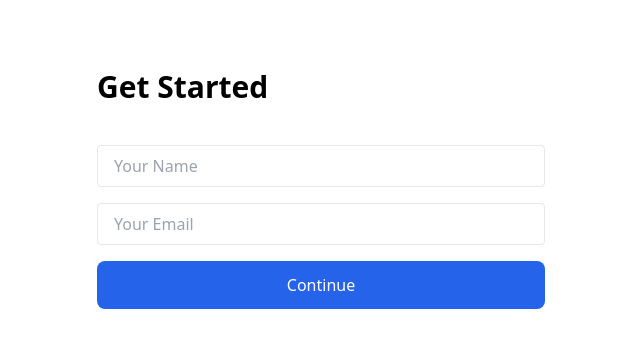
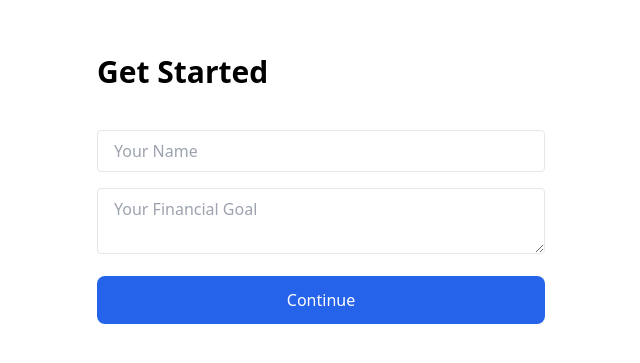
Before and after one commit to mcvayai/elite-financial-life-os, a Next.js app: page /onboarding in a window 1280 px wide. Shown: the part 211-574 px from the top of the page, without its empty margins (319-959 px from the left). Built offline with nearby package versions, Linux system fonts and the light colour scheme.

Commit message:
Update onboarding form to use name and goal fields

```diff
--- a/app/onboarding/page.tsx
+++ b/app/onboarding/page.tsx
@@ -1,11 +1,10 @@
 'use client';
-
 import { useState } from 'react';
 import { useRouter } from 'next/navigation';
 
 export default function Onboarding() {
   const router = useRouter();
-  const [formData, setFormData] = useState({ name: '', email: '' });
+  const [formData, setFormData] = useState({ name: '', goal: '' });
 
   const handleSubmit = (e: React.FormEvent) => {
     e.preventDefault();
@@ -15,8 +14,9 @@ export default function Onboarding() {
 
   return (
     <main className="flex min-h-screen items-center justify-center p-24">
-      <form onSubmit={handleSubmit} className="w-full max-w-md space-y-4">
+      <form className="w-full max-w-md space-y-4" onSubmit={handleSubmit}>
         <h1 className="text-3xl font-bold mb-6">Get Started</h1>
+
         <input
           type="text"
           placeholder="Your Name"
@@ -25,15 +25,16 @@ export default function Onboarding() {
           onChange={(e) => setFormData({ ...formData, name: e.target.value })}
           required
         />
-        <input
-          type="email"
-          placeholder="Your Email"
+
+        <textarea
+          placeholder="Your Financial Goal"
           className="w-full px-4 py-2 border rounded"
-          value={formData.email}
-          onChange={(e) => setFormData({ ...formData, email: e.target.value })}
+          value={formData.goal}
+          onChange={(e) => setFormData({ ...formData, goal: e.target.value })}
           required
         />
-        <button type="submit" className="w-full px-6 py-3 bg-blue-600 text-white rounded-lg hover:bg-blue-700">
+
+        <button className="w-full px-6 py-3 bg-blue-600 text-white rounded-lg hover:bg-blue-700" type="submit">
           Continue
         </button>
       </form>
```
